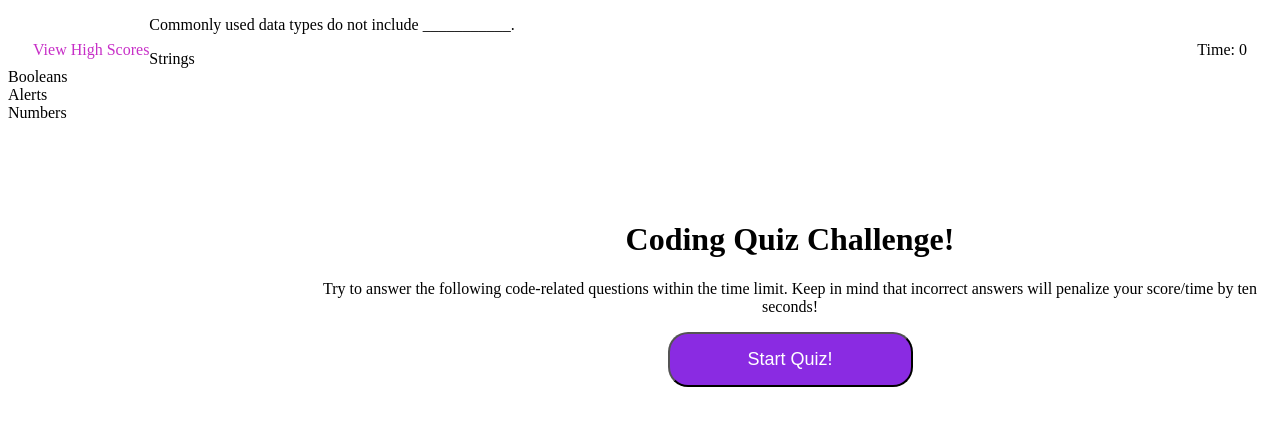
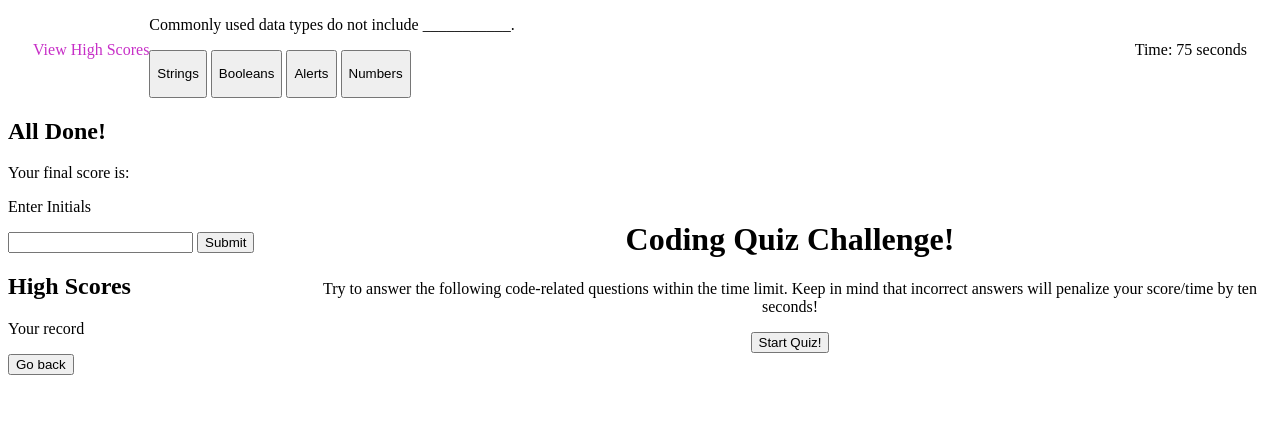
Before and after one commit to Ksteed8859/KS-Code-Quiz, a plain HTML site: page index.html in a window 1280 px wide. Drawn offline with Linux system fonts and the light colour scheme; files that its build step writes are made by us from their sources; files whose address does not match are found by name.

Commit message:
added finish and highscore page html

```diff
--- a/Assets/script.js
+++ b/Assets/script.js
@@ -59,10 +59,10 @@ var runningQuestion = 0;
 function renderQuestion () {
     let q = questions[runningQuestion];
     question.innerHTML = "<p>" + q.question + "</p>";
-    choiceA.innerHTML = q.choiceA;
-    choiceB.innerHTML = q.choiceB;
-    choiceC.innerHTML = q.choiceC;
-    choiceD.innerHTML = q.choiceD;
+    choiceA.innerHTML = "<p>" + q.choiceA + "</p>";
+    choiceB.innerHTML = "<p>" + q.choiceB + "</p>";
+    choiceC.innerHTML = "<p>" + q.choiceC + "</p>";
+    choiceD.innerHTML = "<p>" + q.choiceD + "</p>";
 }
 // Render in timer
 //function renderCounter() {
--- a/index.html
+++ b/index.html
@@ -1,4 +1,5 @@
 <!DOCTYPE html>
+
 <html lang="en">
 
 <head>
@@ -11,38 +12,54 @@
     <div id="highscore">
         <a href="">View High Scores</a>
     </div>
-        <div id="timer-text">Time: 0</div>
+    <div id="timer-text">Time: 75 seconds</div>
     <div id="start">
         <h1>Coding Quiz Challenge!</h1>
         <p>
             Try to answer the following code-related questions within the time limit.
             Keep in mind that incorrect answers will penalize your score/time by ten seconds!
         </p>
-            <button id="start-button">Start Quiz!</button>
+        <button id="start-btn">Start Quiz!</button>
     </div>
-        <div id="container">
+    <section id="quiz-page">
         <div id="quiz">
+
             <div id="question"></div>
 
             <div id="choices">
-                    <div class="choice" id="A" onclick="checkAnswer('A')"></div>
-                    <div class="choice" id="B" onclick="checkAnswer('B')"></div>
-                    <div class="choice" id="C" onclick="checkAnswer('C')"></div>
-                    <div class="choice" id="D" oneclick="checkAnswer('D')"></div>
+                <button class="choice" id="A"></button>
+                <button class="choice" id="B"></button>
+                <button class="choice" id="C"></button>
+                <button class="choice" id="D"></button>
             </div>
 
-                <div id="timer">
-                    <div id="counter"></div>
-                    <div id="btimeGauge"></div>
-                    <div id="timeGauge"></div>
-                </div>
-            </div>
-
-            <div id="scoreContainer" style="display: none"></div>
+            <div id="correct-status"></div>
 
         </div>
+    </section>
+
+    <section id="finish-page">
+        <div>
+            <h2>All Done!</h2>
+            <p>Your final score is: </p>
+            <p>Enter Initials</p>
+                <input id="initials">
+                <button id="submit-btn">Submit</button>
+        </div>
+    </section>
+
+    <section id="highscore-page">
+        <div>
+            <h2>High Scores</h2>
+            <p>Your record</p>
+        </div>
+        <div>
+            <button id="back-btn">Go back</button>
+        </div>
+    </section>
 
     <script src="script.js"></script>
 
 </body>
+
 </html>
```
Lines whose indentation alone changed are shown as unchanged.
